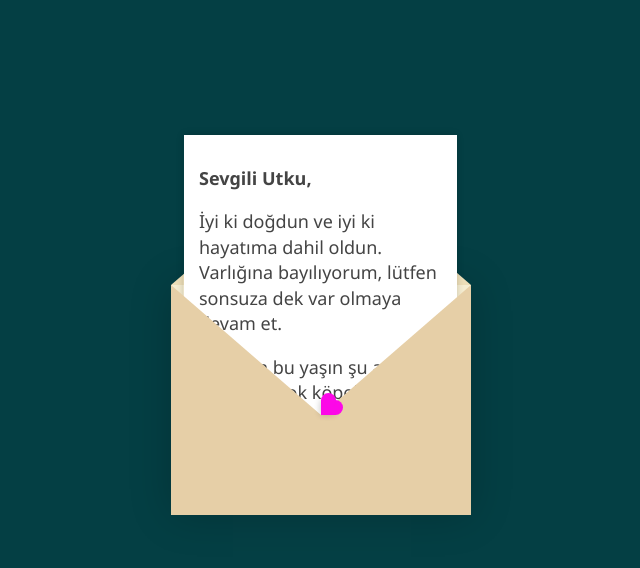
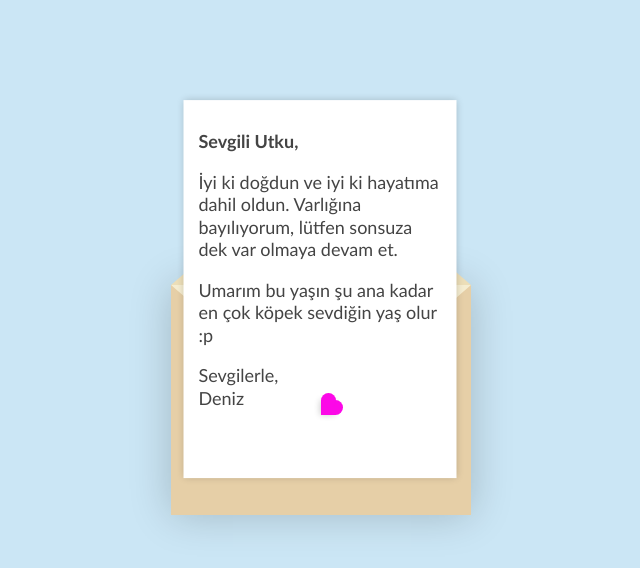
Before and after one commit to denizk743/utkus-letter, a plain HTML site: page index.html in a window 1280 px wide. Both pictures are taken after a click on the element 640 px from the left and 400 px from the top of the page. Shown: the whole page, without its empty margins (319-959 px from the left). Drawn offline with Linux system fonts and the light colour scheme.

Commit message:
Update style.css

```diff
--- a/style.css
+++ b/style.css
@@ -1,6 +1,6 @@
 :root {
   --primary: #fff;
-  --bg-color: #043f44;
+  --bg-color: #cbe6f5;
   --bg-envelope-color: #f5edd1;
   --envelope-tab: #ecdeb8;
   --envelope-cover: #e6cfa7;
@@ -25,18 +25,19 @@ body {
   place-items: center;
 }
 
-.container > .envelope-wrapper {
+.envelope-wrapper {
   background: var(--bg-envelope-color);
   box-shadow: 0 0 40px var(--shadow-color);
 }
 
-.envelope-wrapper > .envelope {
+.envelope {
   position: relative;
   width: 300px;
   height: 230px;
+  z-index: 1;
 }
 
-.envelope-wrapper > .envelope::before {
+.envelope::before {
   content: "";
   position: absolute;
   top: 0;
@@ -48,7 +49,7 @@ body {
   transition: all 0.5s ease-in-out 0.7s;
 }
 
-.envelope-wrapper > .envelope::after {
+.envelope::after {
   content: "";
   position: absolute;
   z-index: 2;
@@ -60,29 +61,29 @@ body {
   border-left: 150px solid var(--envelope-cover);
 }
 
-.envelope > .letter {
+.letter {
   position: absolute;
   right: 20%;
   bottom: 0;
   width: 54%;
-  height: 80%;
+  height: 92%;
   background: var(--primary);
   text-align: center;
   transition: all 1s ease-in-out;
   box-shadow: 0 0 5px var(--shadow-color);
   padding: 20px 10px;
   overflow-y: scroll;
-  scrollbar-width: thin;
-  scrollbar-color: transparent transparent;
+  z-index: 3;
+  scrollbar-width: none;
+  -ms-overflow-style: none;
 }
 
-.envelope > .letter::-webkit-scrollbar {
-  width: 0px;
-  background: transparent;
+.letter::-webkit-scrollbar {
+  display: none;
 }
 
-.envelope > .letter > .text {
-  font-family: 'Segoe UI', Tahoma, Geneva, Verdana, sans-serif;
+.text {
+  font-family: 'Gill Sans', 'Gill Sans MT', Calibri, 'Trebuchet MS', sans-serif;
   color: var(--txt-color);
   text-align: left;
   font-size: 12px;
@@ -102,8 +103,8 @@ body {
   cursor: pointer;
 }
 
-.heart:before,
-.heart:after {
+.heart::before,
+.heart::after {
   content: "";
   position: absolute;
   width: 15px;
@@ -112,26 +113,26 @@ body {
   border-radius: 50%;
 }
 
-.heart:before {
+.heart::before {
   top: -7.5px;
 }
 
-.heart:after {
+.heart::after {
   right: 7.5px;
 }
 
-.flap > .envelope:before {
+.flap .envelope::before {
   transform: rotateX(180deg);
   z-index: 0;
 }
 
-.flap > .envelope > .letter {
+.flap .letter {
   bottom: 100px;
   transform: scale(1.5);
   transition-delay: 1s;
 }
 
-.flap > .heart {
+.flap .heart {
   transform: rotate(90deg);
   transition-delay: 0.4s;
 }
```
